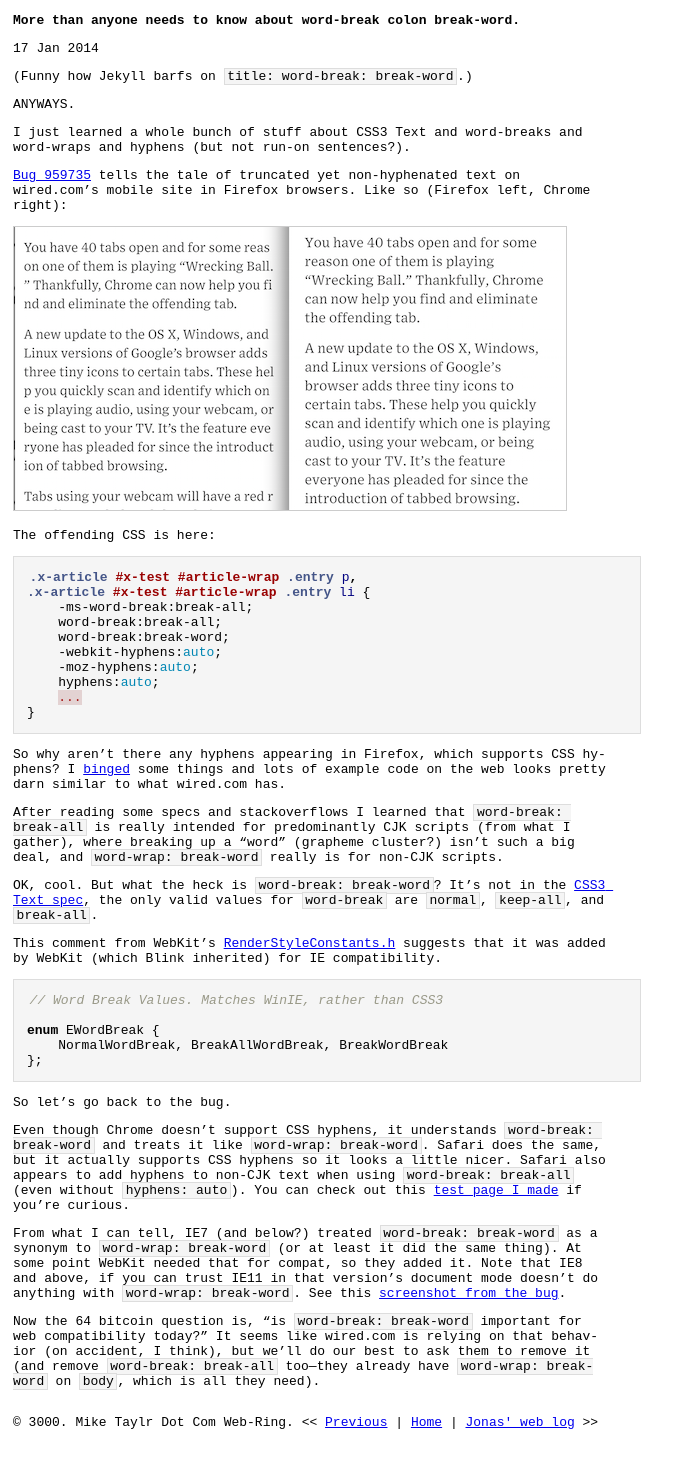
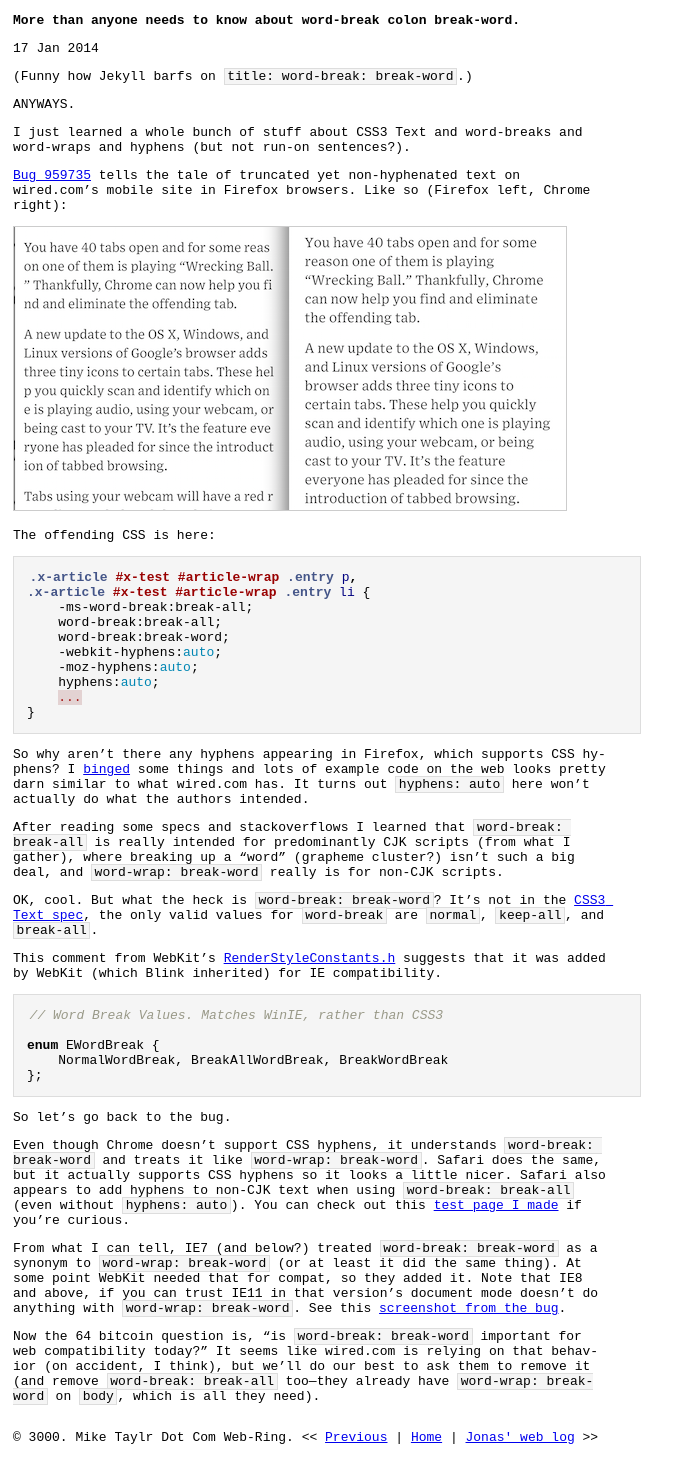
Before and after one commit to miketaylr/miketaylr.com-blog, a Jekyll site: the page built from _posts/2014-01-17-word-break-break-word.md, in a window 1280 px wide. Shown: the whole page, without its empty margins (0-691 px from the left). Built offline with Jekyll 4.4.1, drawn with Linux system fonts in a browser that asks for light colours; Markdown is read by kramdown in place of the engine named in the settings.

Commit message:
more edits

````diff
--- a/_posts/2014-01-17-word-break-break-word.md
+++ b/_posts/2014-01-17-word-break-break-word.md
@@ -29,7 +29,7 @@ The offending CSS is here:
 }
 ```
 
-So why aren't there any hyphens appearing in Firefox, which supports CSS hyphens? I [binged][ddg] some things and lots of example code on the web looks pretty darn similar to what wired.com has.
+So why aren't there any hyphens appearing in Firefox, which supports CSS hyphens? I [binged][ddg] some things and lots of example code on the web looks pretty darn similar to what wired.com has. It turns out `hyphens: auto` here won't actually do what the authors intended.
 
 After reading some specs and stackoverflows I learned that `word-break: break-all` is really intended for predominantly CJK scripts (from what I gather), where breaking up a "word" (grapheme cluster?) isn't such a big deal, and `word-wrap: break-word` really is for non-CJK scripts.
 
````
